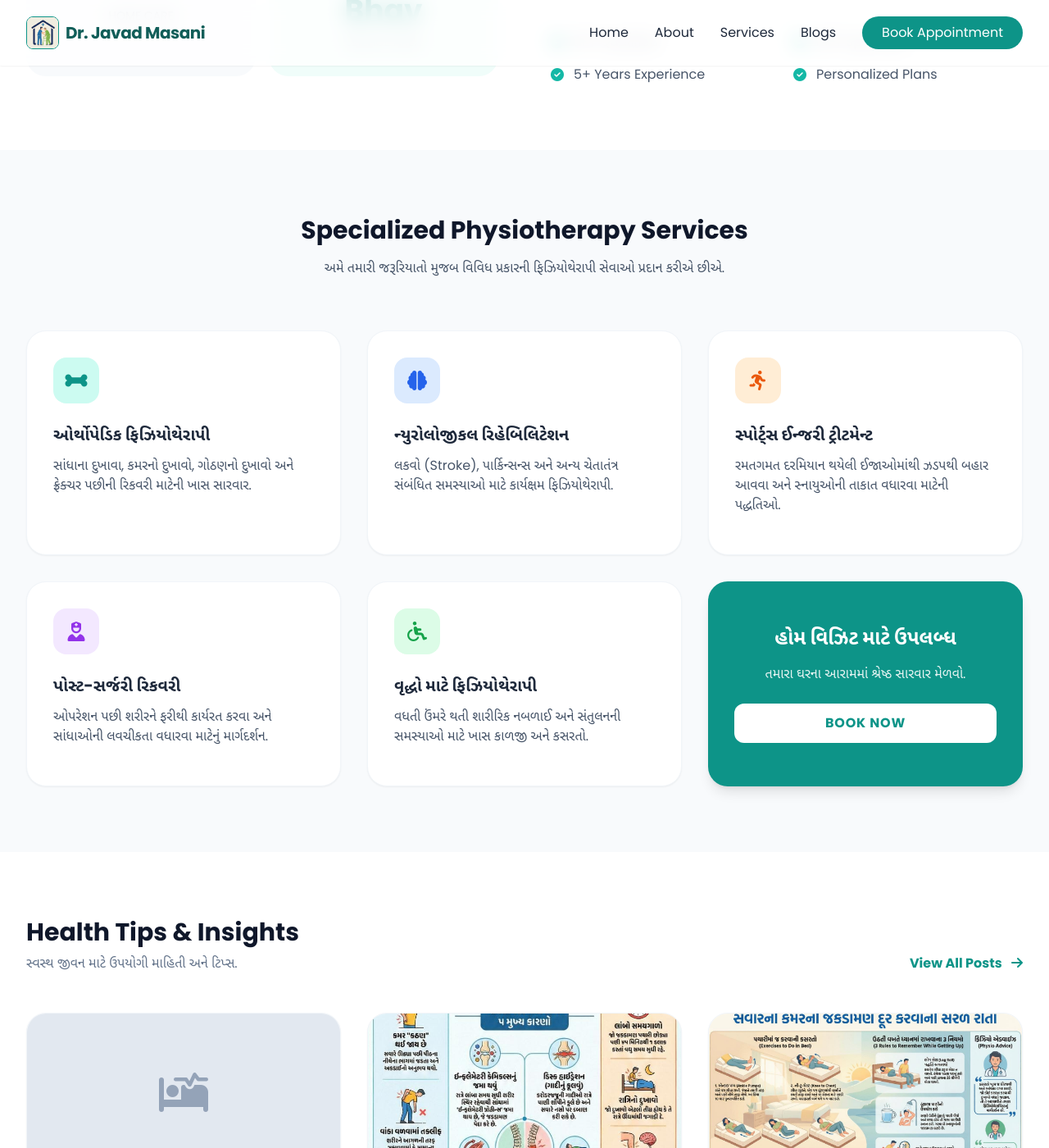
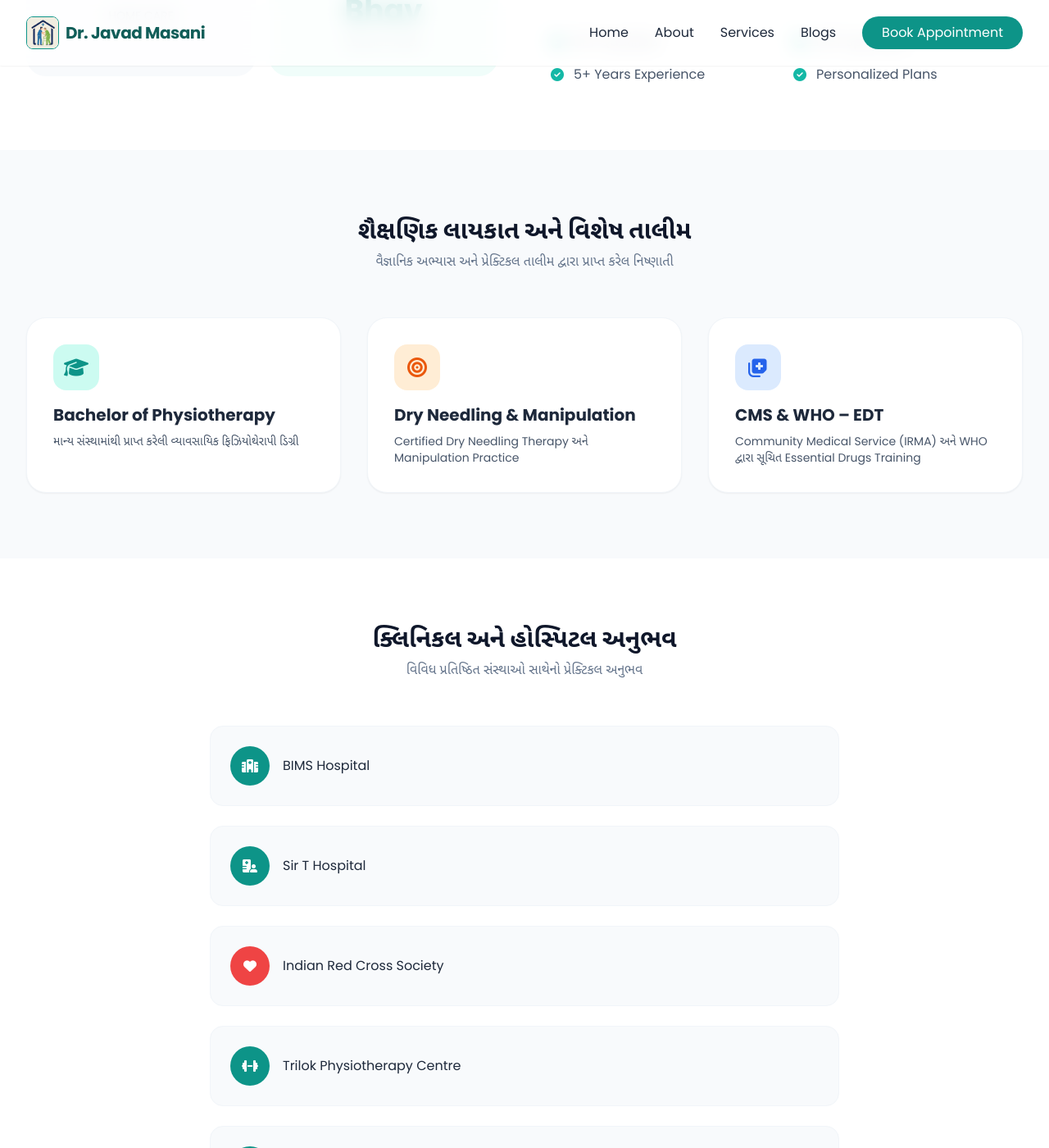
Before and after one commit to JavadMasani/Araogya, a Jekyll site: the page built from index.html, in a window 1280 px wide and 1400 px high, scrolled down 1049 px. Shown: the whole window at 82% size. Built offline with Jekyll 4.4.1, drawn with Linux system fonts in a browser that asks for light colours; nearby versions of some CDN libraries; some of the changed text lies outside the part shown.

Commit message:
Update index.html

```diff
--- a/index.html
+++ b/index.html
@@ -175,6 +175,109 @@
         </div>
     </section>
 
+    <!-- Knowledge & Qualifications -->
+<section class="py-20 bg-slate-50">
+  <div class="max-w-7xl mx-auto px-4 sm:px-6 lg:px-8">
+
+    <div class="text-center mb-14">
+      <h2 class="text-3xl font-bold text-slate-900 mb-2">
+        શૈક્ષણિક લાયકાત અને વિશેષ તાલીમ
+      </h2>
+      <p class="text-slate-500 font-gujarati">
+        વૈજ્ઞાનિક અભ્યાસ અને પ્રેક્ટિકલ તાલીમ દ્વારા પ્રાપ્ત કરેલ નિષ્ણાતી
+      </p>
+    </div>
+
+    <div class="grid grid-cols-1 sm:grid-cols-2 lg:grid-cols-3 gap-8">
+
+      <div class="bg-white p-8 rounded-3xl shadow-sm border border-slate-100 hover:shadow-md transition">
+        <div class="w-14 h-14 bg-teal-100 rounded-2xl flex items-center justify-center text-teal-600 mb-4">
+          <i class="fas fa-graduation-cap text-2xl"></i>
+        </div>
+        <h3 class="text-xl font-bold mb-2 font-gujarati">Bachelor of Physiotherapy</h3>
+        <p class="text-slate-600 font-gujarati text-sm">
+          માન્ય સંસ્થામાંથી પ્રાપ્ત કરેલી વ્યાવસાયિક ફિઝિયોથેરાપી ડિગ્રી
+        </p>
+      </div>
+
+      <div class="bg-white p-8 rounded-3xl shadow-sm border border-slate-100 hover:shadow-md transition">
+        <div class="w-14 h-14 bg-orange-100 rounded-2xl flex items-center justify-center text-orange-600 mb-4">
+          <i class="fas fa-bullseye text-2xl"></i>
+        </div>
+        <h3 class="text-xl font-bold mb-2 font-gujarati">Dry Needling & Manipulation</h3>
+        <p class="text-slate-600 font-gujarati text-sm">
+          Certified Dry Needling Therapy અને Manipulation Practice
+        </p>
+      </div>
+
+      <div class="bg-white p-8 rounded-3xl shadow-sm border border-slate-100 hover:shadow-md transition">
+        <div class="w-14 h-14 bg-blue-100 rounded-2xl flex items-center justify-center text-blue-600 mb-4">
+          <i class="fas fa-notes-medical text-2xl"></i>
+        </div>
+        <h3 class="text-xl font-bold mb-2 font-gujarati">CMS & WHO – EDT</h3>
+        <p class="text-slate-600 font-gujarati text-sm">
+          Community Medical Service (IRMA) અને WHO દ્વારા સૂચિત Essential Drugs Training
+        </p>
+      </div>
+
+    </div>
+  </div>
+</section>
+
+    <!-- Professional Experience -->
+<section class="py-20 bg-white">
+  <div class="max-w-7xl mx-auto px-4 sm:px-6 lg:px-8">
+
+    <div class="text-center mb-14">
+      <h2 class="text-3xl font-bold text-slate-900 mb-2">
+        ક્લિનિકલ અને હોસ્પિટલ અનુભવ
+      </h2>
+      <p class="text-slate-500 font-gujarati">
+        વિવિધ પ્રતિષ્ઠિત સંસ્થાઓ સાથેનો પ્રેક્ટિકલ અનુભવ
+      </p>
+    </div>
+
+    <div class="max-w-3xl mx-auto space-y-6">
+
+      <div class="flex items-center gap-4 bg-slate-50 p-6 rounded-2xl border border-slate-100">
+        <div class="w-12 h-12 bg-teal-600 rounded-full flex items-center justify-center text-white">
+          <i class="fas fa-hospital"></i>
+        </div>
+        <p class="text-slate-800 font-gujarati font-medium">BIMS Hospital</p>
+      </div>
+
+      <div class="flex items-center gap-4 bg-slate-50 p-6 rounded-2xl border border-slate-100">
+        <div class="w-12 h-12 bg-teal-600 rounded-full flex items-center justify-center text-white">
+          <i class="fas fa-hospital-user"></i>
+        </div>
+        <p class="text-slate-800 font-gujarati font-medium">Sir T Hospital</p>
+      </div>
+
+      <div class="flex items-center gap-4 bg-slate-50 p-6 rounded-2xl border border-slate-100">
+        <div class="w-12 h-12 bg-red-500 rounded-full flex items-center justify-center text-white">
+          <i class="fas fa-heart"></i>
+        </div>
+        <p class="text-slate-800 font-gujarati font-medium">Indian Red Cross Society</p>
+      </div>
+
+      <div class="flex items-center gap-4 bg-slate-50 p-6 rounded-2xl border border-slate-100">
+        <div class="w-12 h-12 bg-teal-600 rounded-full flex items-center justify-center text-white">
+          <i class="fas fa-dumbbell"></i>
+        </div>
+        <p class="text-slate-800 font-gujarati font-medium">Trilok Physiotherapy Centre</p>
+      </div>
+
+      <div class="flex items-center gap-4 bg-slate-50 p-6 rounded-2xl border border-slate-100">
+        <div class="w-12 h-12 bg-teal-600 rounded-full flex items-center justify-center text-white">
+          <i class="fas fa-clinic-medical"></i>
+        </div>
+        <p class="text-slate-800 font-gujarati font-medium">Diwanpara Poly Clinic</p>
+      </div>
+
+    </div>
+  </div>
+</section>
+
     <!-- Services Section -->
     <section id="services" class="py-20 bg-slate-50">
         <div class="max-w-7xl mx-auto px-4 sm:px-6 lg:px-8">
@@ -233,7 +336,7 @@
                 <div class="bg-teal-600 p-8 rounded-3xl shadow-lg text-white flex flex-col justify-center text-center">
                     <h3 class="text-2xl font-bold mb-4 font-gujarati">હોમ વિઝિટ માટે ઉપલબ્ધ</h3>
                     <p class="opacity-90 mb-6">તમારા ઘરના આરામમાં શ્રેષ્ઠ સારવાર મેળવો.</p>
-                    <a href="tel:+910000000000" class="bg-white text-teal-600 font-bold py-3 rounded-xl hover:bg-teal-50 transition uppercase tracking-wider">Book Now</a>
+                    <a href="tel:+917373147214" class="bg-white text-teal-600 font-bold py-3 rounded-xl hover:bg-teal-50 transition uppercase tracking-wider">Book Now</a>
                 </div>
             </div>
         </div>
```
